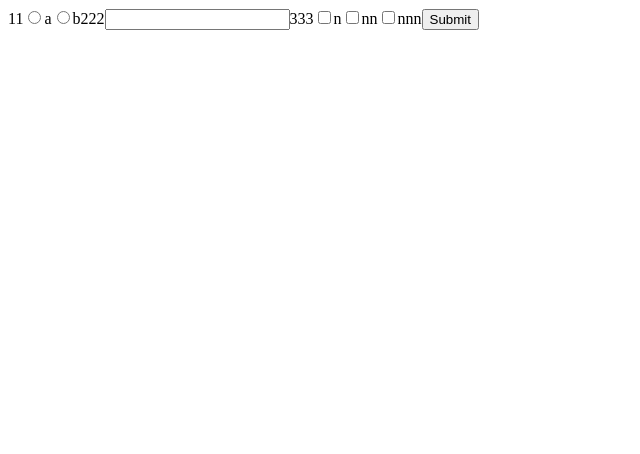
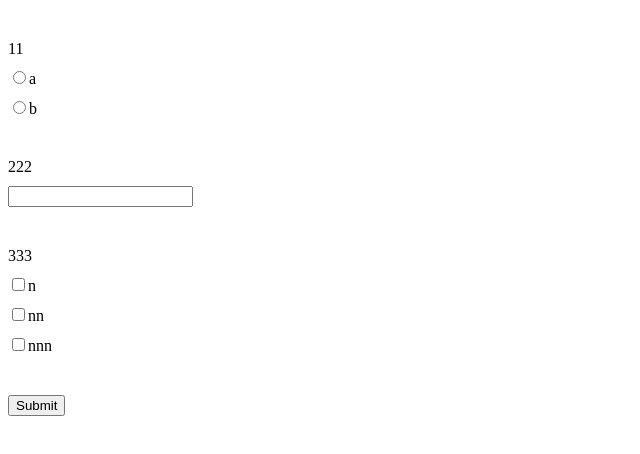
Before and after one commit to NataliaR7/hacaton1, a website: page index.html in a window 1280 px wide. Shown: the whole page, without its empty margins (0-640 px from the left). Drawn offline with Linux system fonts and the light colour scheme.

Commit message:
last edit

```diff
--- /dev/null
+++ b/StyleForm.css
@@ -0,0 +1,8 @@
+label {
+    display: block;
+    margin: 10px auto;
+}
+
+div {
+    margin: 40px auto;
+}
--- a/index.html
+++ b/index.html
@@ -3,6 +3,7 @@
 <head>
     <meta charset="UTF-8">
     <title>poll</title>
+    <link rel="stylesheet" href="StyleForm.css">
 </head>
 <body>
 
--- a/parse.js
+++ b/parse.js
@@ -6,10 +6,10 @@ let source = [
 let form = document.querySelector('.mainForm');
 
 for(let i = 0; i < source.length; i++) {
-    let label = document.createElement('label');
-    form.append(label);
+    let div = document.createElement('div');
+    form.append(div);
     let question = document.createTextNode(source[i].question);
-    label.append(question);
+    div.append(question);
     for(let j = 0; j < source[i].answer.length; j++) {
         let answer = document.createElement('input');
         switch (source[i].type) {
@@ -28,11 +28,13 @@ for(let i = 0; i < source.length; i++) {
                 answer.name = 'textAnswer';
                 break;
         }
-        label.append(answer);
+        let label = document.createElement('label');
+        label.append(answer)
         if(source[i].type !== 'text')
         {
             label.append(`${source[i].answer[j]}`);
         }
+        div.append(label);
     }
 }
 
```
Also changed, not shown: 1 other file.
